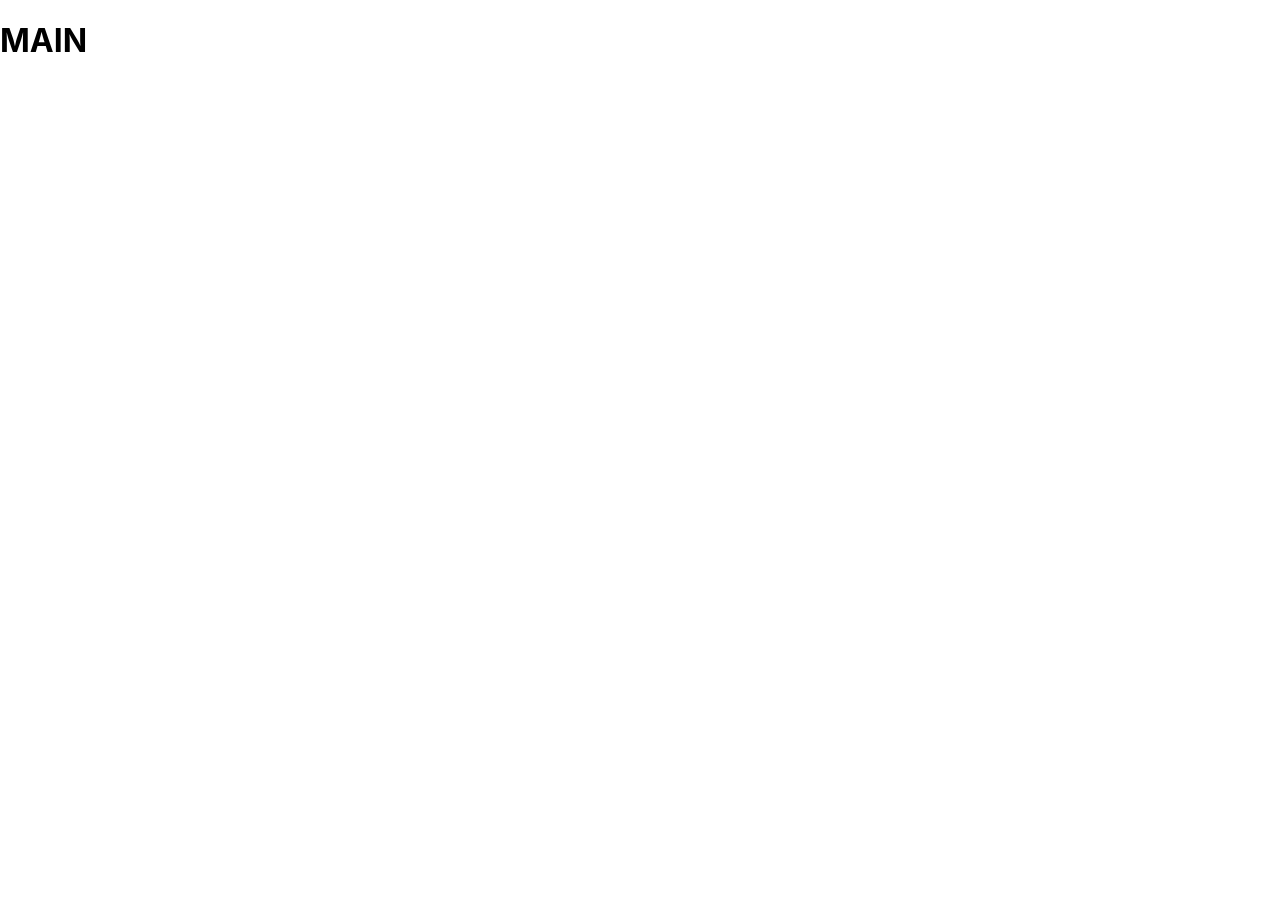
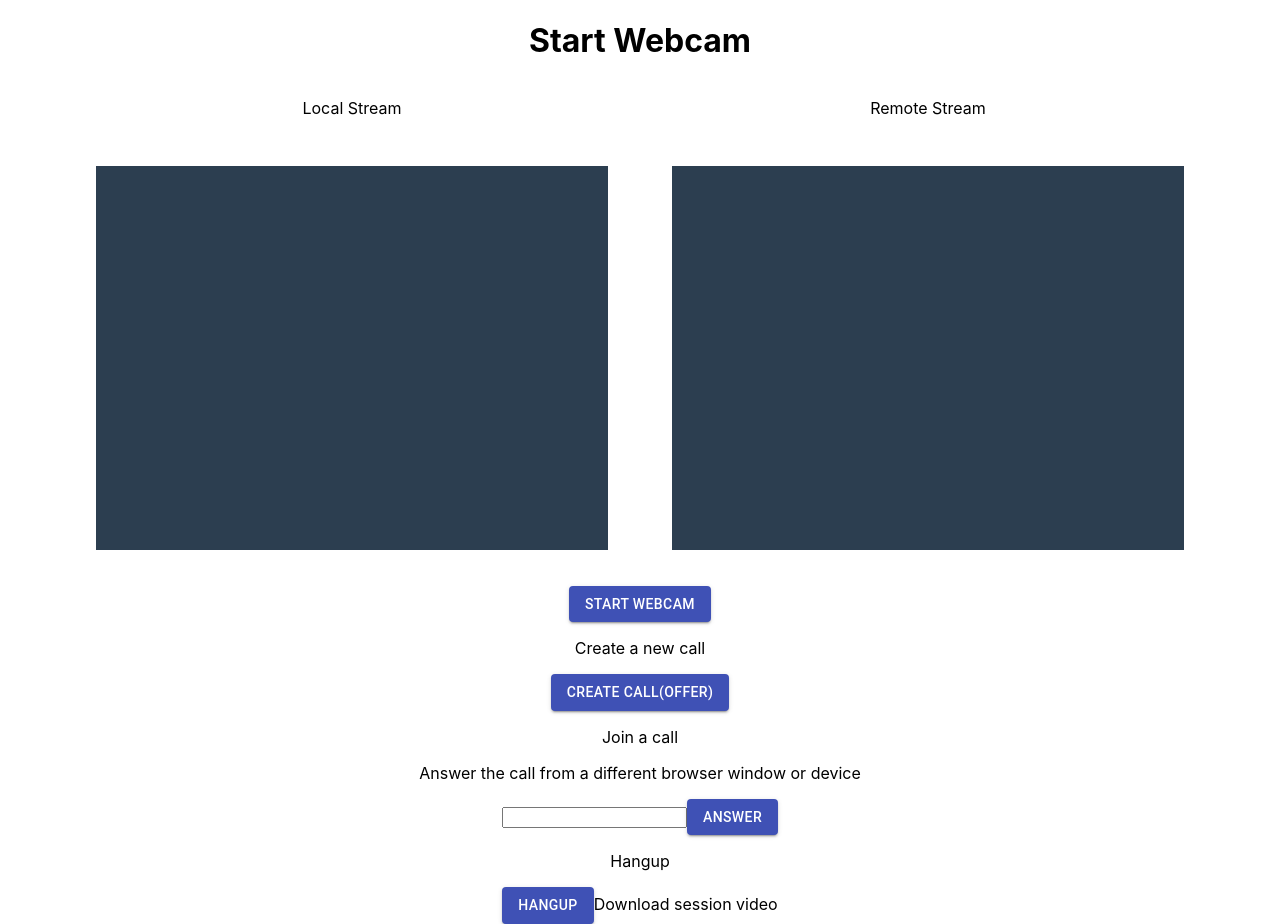
Before and after one commit to apeli23/nextjswebrtc, a Next.js app: page / in a window 1280 px wide. Before the commit the page ends 800 px from the top, so only its background shows below. Built offline with nearby package versions, Linux system fonts and the light colour scheme.

Commit message:
first UI instance

```diff
--- a/pages/index.js
+++ b/pages/index.js
@@ -1,6 +1,6 @@
 import React, { useRef } from 'react';
 import { firestore } from '../utils/firebase';
-import firebase from "firebase/app";
+import firebase from 'firebase/app';
 import Button from '@material-ui/core/Button';
 import Layout from '../components/Layout';
 
@@ -34,9 +34,230 @@ export default function Home() {
   //Global State
   const pc = new RTCPeerConnection(servers); //Returns a newly-created RTCPeerConnection, which represents a connection between the local device and a remote peer
   console.log('pc', pc);
+
+  let localStream = null;
+  let remoteStream = null;
+  var options = { mimeType: 'video/webm; codecs=vp9' }; //Multipurpose Internet Mail Extensions  is a standard that indicates the nature and format of a document, file, or assortment of bytes.
+  let mediaRecorder = null;
+
+  const webCamHandler = async () => {
+    console.log('Starting webcam and mic ..... ');
+    localStream = await navigator.mediaDevices.getUserMedia({
+      video: true,
+      audio: true,
+    });
+
+    remoteStream = new MediaStream();
+
+    // Push tracks from local stream to peer connection
+    localStream.getTracks().forEach((track) => {
+      pc.addTrack(track, localStream);
+    });
+
+    // Pull tracks from remote stream, add to video stream
+    pc.ontrack = (event) => {
+      event.streams[0].getTracks().forEach((track) => {
+        remoteStream.addTrack(track);
+      });
+    };
+    //populate video element
+    webcamVideoRef.current.srcObject = localStream;
+    remoteVideoRef.current.srcObject = remoteStream;
+
+    // recording of local video from stream
+    mediaRecorder = new MediaRecorder(localStream, options);
+    mediaRecorder.ondataavailable = (event) => {
+      console.log('data-available');
+      if (event.data.size > 0) {
+        recordedChunks.push(event.data);
+        // console.log("recored chunks", recordedChunks);
+      }
+    };
+    mediaRecorder.start();
+  };
+
+  const callHandler = async () => {
+    console.log('Starting callid generation .... ');
+    // Reference Firestore collections for signaling
+    const callDoc = firestore.collection('calls').doc();
+    const offerCandidates = callDoc.collection('offerCandidates');
+    const answerCandidates = callDoc.collection('answerCandidates');
+
+    callInputRef.current.value = callDoc.id;
+
+    // RTCIceCandidate interface—part of the  WebRTC API—represents a candidate Internet Connectivity Establishment (ICE) configuration which may be used to establish an RTCPeerConnection
+    // icecandidate event is sent to an RTCPeerConnection when an RTCIceCandidate has been identified and added to the local peer by a call to RTCPeerConnection.
+
+    // Get candidates for caller, save to db
+
+    pc.onicecandidate = (event) => {
+      event.candidate && offerCandidates.add(event.candidate.toJSON());
+    };
+
+    // Create offer
+    const offerDescription = await pc.createOffer();
+    await pc.setLocalDescription(offerDescription);
+
+    const offer = {
+      sdp: offerDescription.sdp,
+      type: offerDescription.type,
+    };
+
+    await callDoc.set({ offer });
+
+    // Listen for remote answer
+    callDoc.onSnapshot((snapshot) => {
+      const data = snapshot.data();
+      if (!pc.currentRemoteDescription && data?.answer) {
+        const answerDescription = new RTCSessionDescription(data.answer);
+        pc.setRemoteDescription(answerDescription);
+      }
+    });
+
+    await callDoc.set({ offer });
+
+    // Listen for remote answer
+    callDoc.onSnapshot((snapshot) => {
+      const data = snapshot.data();
+      if (!pc.currentRemoteDescription && data?.answer) {
+        const answerDescription = new RTCSessionDescription(data.answer);
+        pc.setRemoteDescription(answerDescription);
+      }
+    });
+    //      When answered, add candidate to peer connection
+    answerCandidates.onSnapshot((snapshot) => {
+      snapshot.docChanges().forEach((change) => {
+        if (change.type === 'added') {
+          const candidate = new RTCIceCandidate(change.doc.data());
+          pc.addIceCandidate(candidate);
+        }
+      });
+    });
+    // hangupButtonRef.current.disabled = false;
+  };
+  const answerHandler = async () => {
+    console.log('Joining the call ....');
+    const callId = callInputRef.current.value;
+    const callDoc = firestore.collection('calls').doc(callId);
+    const answerCandidates = callDoc.collection('answerCandidates');
+    const offerCandidates = callDoc.collection('offerCandidates');
+
+    pc.onicecandidate = (event) => {
+      event.candidate && answerCandidates.add(event.candidate.toJSON());
+    };
+
+    const callData = (await callDoc.get()).data();
+
+    const offerDescription = callData.offer;
+    await pc.setRemoteDescription(new RTCSessionDescription(offerDescription));
+
+    const answerDescription = await pc.createAnswer();
+    await pc.setLocalDescription(answerDescription);
+
+    const answer = {
+      type: answerDescription.type,
+      sdp: answerDescription.sdp,
+    };
+    await callDoc.update({ answer });
+
+    offerCandidates.onSnapshot((snapshot) => {
+      snapshot.docChanges().forEach((change) => {
+        console.log(change);
+        if (change.type === 'added') {
+          let data = change.doc.data();
+          pc.addIceCandidate(new RTCIceCandidate(data));
+        }
+      });
+    });
+  };
+
+  const hangupHandler = () => {
+    console.log('Hanging up the call ...');
+
+    localStream.getTracks().forEach((track) => track.stop());
+    remoteStream.getTracks().forEach((track) => track.stop());
+    mediaRecorder.onstop = async (event) => {
+      let blob = new Blob(recordedChunks, {
+        type: 'video/webm',
+      });
+
+      await readFile(blob).then((encoded_file) => {
+        uploadVideo(encoded_file);
+      });
+
+      //FIXME: Send data to cloudinary
+      videoDownloadRef.current.href = URL.createObjectURL(blob);
+      videoDownloadRef.current.download =
+        new Date().getTime() + '-locastream.webm';
+    };
+    console.log(videoDownloadRef);
+  };
+
   return (
-    <>
-      <h1>MAIN</h1>
-    </>
+    <div id="center">
+      <h1>Start Webcam</h1>
+      <div className="videos">
+        <span>
+          <p>Local Stream</p>
+          <video
+            className="webcamVideo"
+            ref={webcamVideoRef}
+            autoPlay
+            playsInline
+          />
+        </span>
+        <span>
+          <p>Remote Stream</p>
+          <video
+            className="webcamVideo"
+            ref={remoteVideoRef}
+            autoPlay
+            playsInline
+          ></video>
+        </span>
+      </div>
+      <Button
+        variant="contained"
+        color="primary"
+        onClick={webCamHandler}
+        ref={webcamButtonRef}
+      >
+        Start Webcam
+      </Button>
+      <p>Create a new call</p>
+      <Button
+        variant="contained"
+        color="primary"
+        onClick={callHandler}
+        ref={callButtonRef}
+      >
+        Create Call(Offer)
+      </Button>
+      <p>Join a call</p>
+      <p>Answer the call from a different browser window or device</p>
+
+      {/* <TextField id="filled-basic" label="id" variant="filled"  ref={callInputRef} /> */}
+      <input ref={callInputRef} />
+      <Button
+        color="primary"
+        variant="contained"
+        onClick={answerHandler}
+        ref={answerButtonRef}
+      >
+        Answer
+      </Button>
+      <p>Hangup</p>
+      <Button
+        color="primary"
+        variant="contained"
+        onClick={hangupHandler}
+        ref={hangupButtonRef}
+      >
+        Hangup
+      </Button>
+      <a ref={videoDownloadRef} href={videoUrl}>
+        Download session video
+      </a>
+    </div>
   );
 }
--- a/styles/globals.css
+++ b/styles/globals.css
@@ -14,3 +14,19 @@ a {
 * {
   box-sizing: border-box;
 }
+#center {
+  text-align: center;
+}
+
+
+.videos {
+  display: flex;
+  align-items: center;
+  justify-content: center;
+}
+.webcamVideo {
+  width: 40vw;
+  height: 30vw;
+  margin: 2rem;
+  background: #2c3e50;
+}
--- a/utils/styles.js
+++ b/utils/styles.js
@@ -13,6 +13,7 @@ const useStyles = makeStyles({
   },
   main: {
     minHeight: '80vh',
+    textAlign:'center',
   },
 });
 
```
